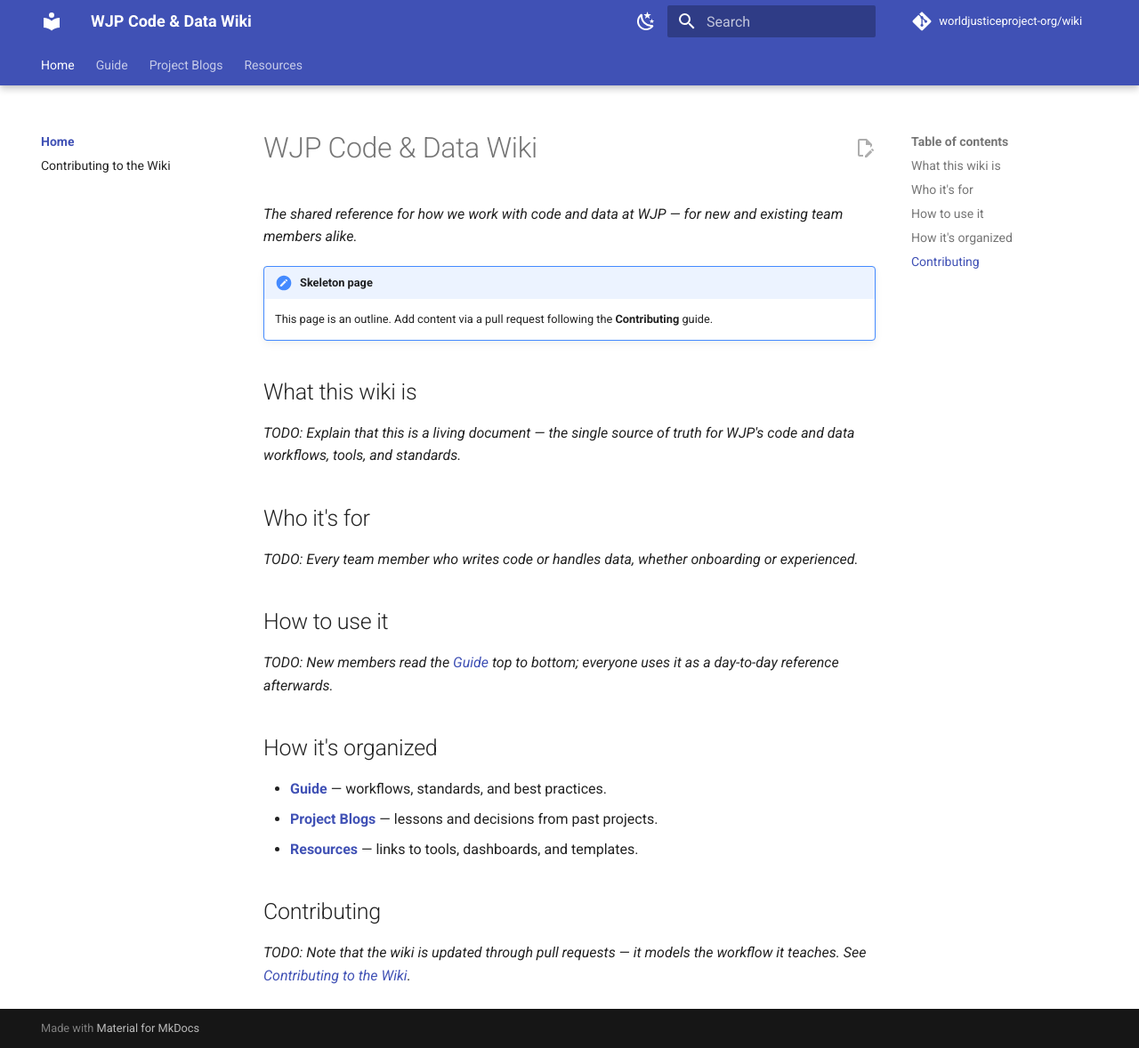
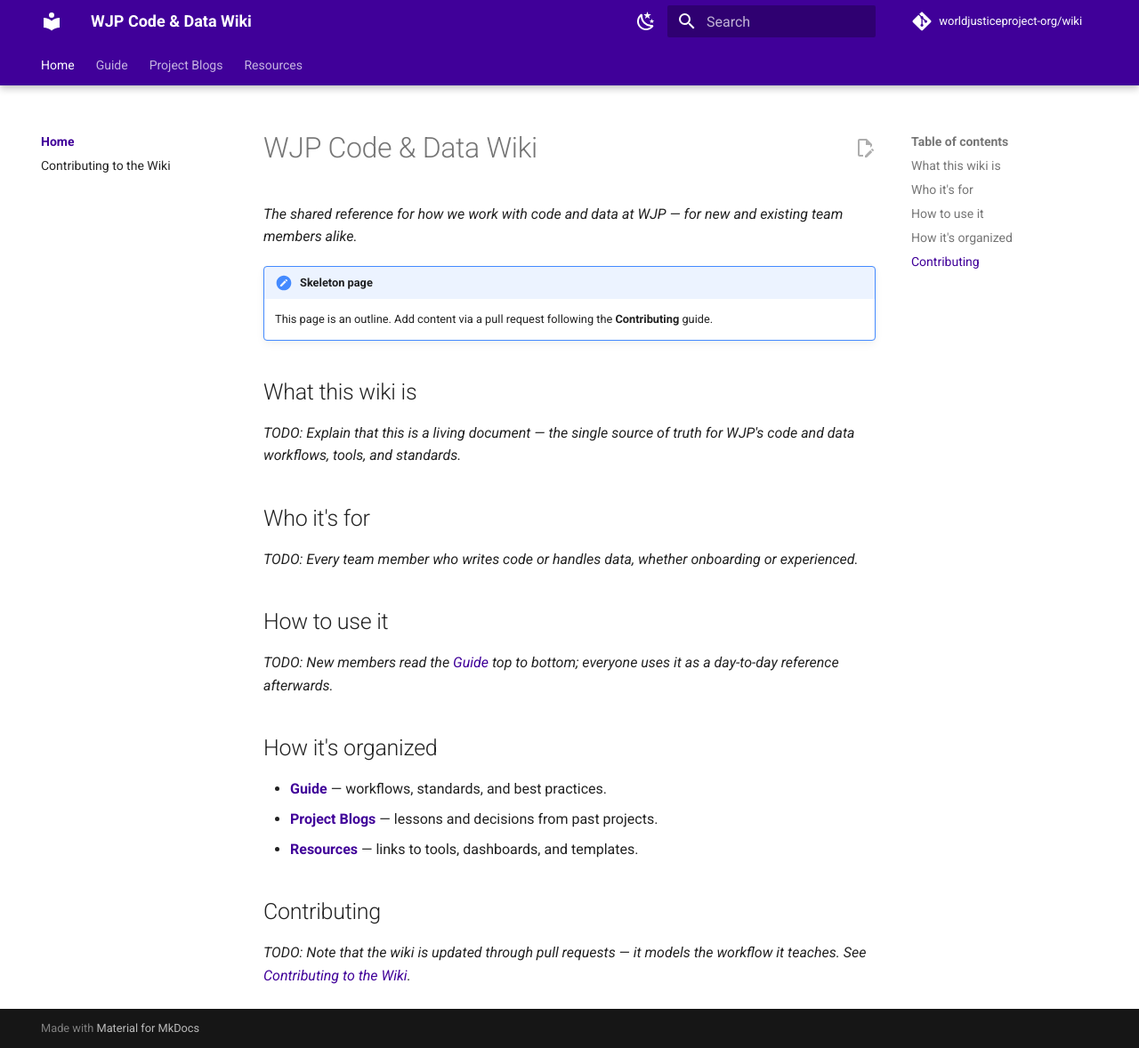
Before and after one commit to worldjusticeproject-org/wiki, an MkDocs documentation site: the page built from docs/index.md, in a window 1280 px wide and 1178 px high. Shown: the whole window at 89% size. Built offline with MkDocs 1.6.1 and Material for MkDocs 9.7.7, drawn with Linux system fonts in a browser that asks for light colours; comment, search, counter and statistics services are not loaded.

Commit message:
style(theme): change colors for WJP style guide

```diff
--- /dev/null
+++ b/docs/stylesheets/extra.css
@@ -0,0 +1,26 @@
+/* ==========================================================================
+   World Justice Project brand colors
+   Sourced from the WJP theme CSS (worldjusticeproject.org):
+     #400099  brand purple        -> primary
+     #391093  brand purple, dark  -> hover / dark states
+     #43bccd  brand teal          -> accent
+   These override Material's named palette via its CSS custom properties.
+   ========================================================================== */
+
+/* Light mode */
+[data-md-color-scheme="default"] {
+  --md-primary-fg-color:        #400099;
+  --md-primary-fg-color--light: #5b1fb8;
+  --md-primary-fg-color--dark:  #2e006e;
+  --md-accent-fg-color:         #43bccd;
+  --md-typeset-a-color:         #400099;
+}
+
+/* Dark mode */
+[data-md-color-scheme="slate"] {
+  --md-primary-fg-color:        #400099;
+  --md-primary-fg-color--light: #5b1fb8;
+  --md-primary-fg-color--dark:  #2e006e;
+  --md-accent-fg-color:         #43bccd;
+  --md-typeset-a-color:         #b79cf0;
+}
--- a/mkdocs.yml
+++ b/mkdocs.yml
@@ -28,15 +28,13 @@ theme:
   palette:
     - media: "(prefers-color-scheme: light)"
       scheme: default
-      primary: indigo
-      accent: indigo
+      # WJP brand colors are defined in docs/stylesheets/extra.css
       toggle:
         icon: material/weather-night
         name: Switch to dark mode
     - media: "(prefers-color-scheme: dark)"
       scheme: slate
-      primary: indigo
-      accent: indigo
+      # WJP brand colors are defined in docs/stylesheets/extra.css
       toggle:
         icon: material/weather-sunny
         name: Switch to light mode
@@ -57,6 +55,9 @@ markdown_extensions:
 
 plugins:
   - search
+
+extra_css:
+  - stylesheets/extra.css
 
 nav:
   - Home:
```
